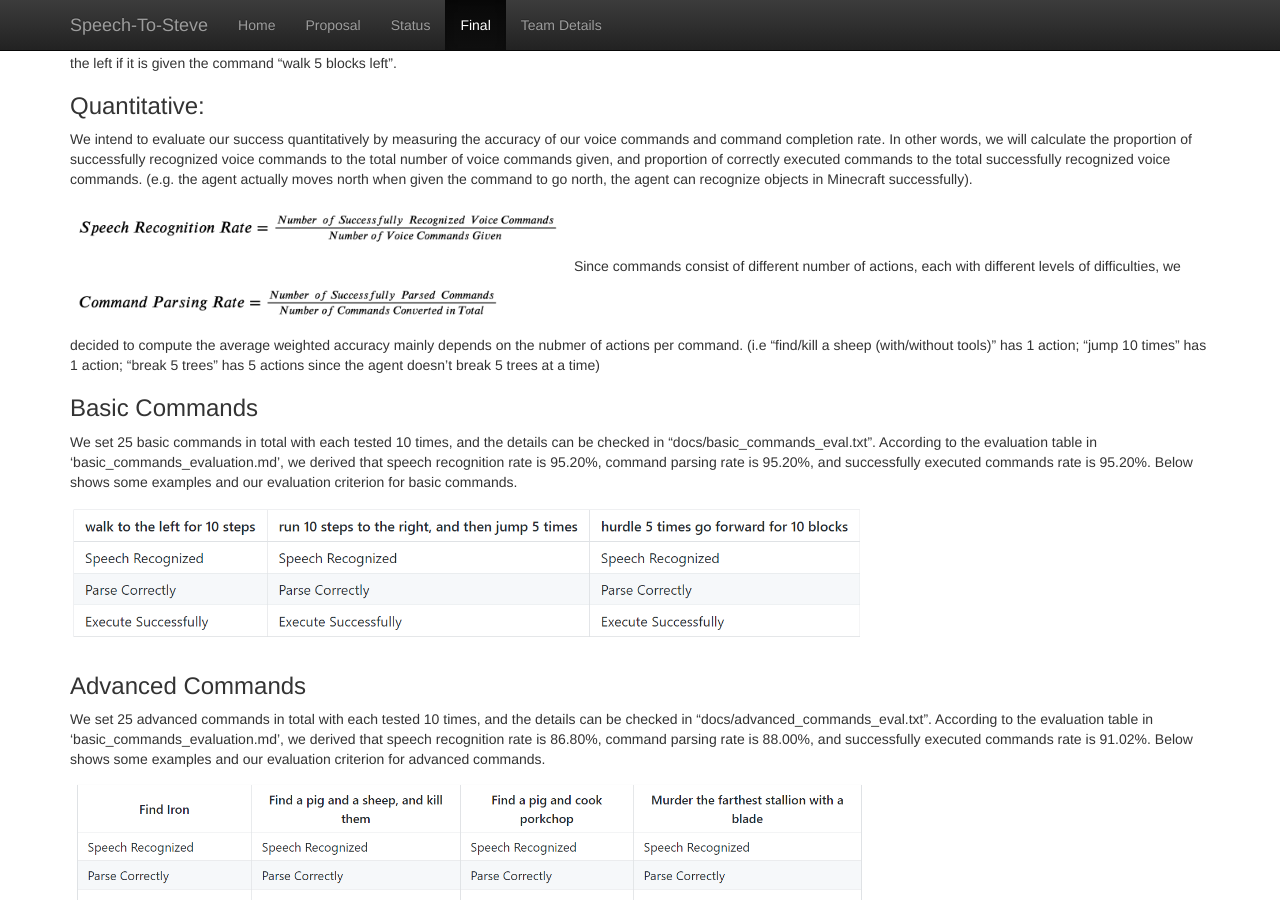
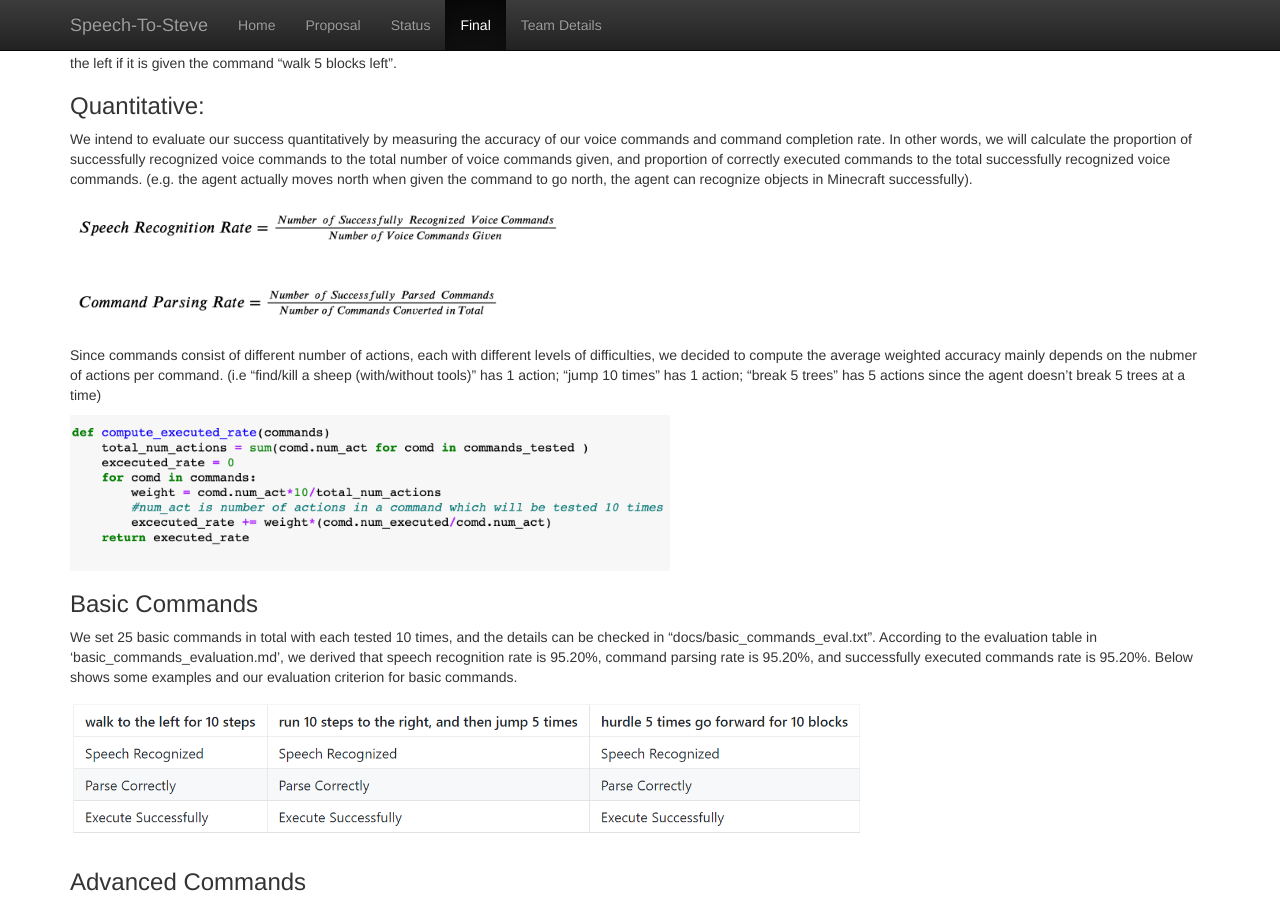
Before and after one commit to geeeeeeeeew/CS-175-Team-Direction-, a Jekyll site: the page built from docs/final.md, in a window 1280 px wide and 900 px high, scrolled down 4636 px. Built offline with Jekyll 4.4.1, drawn with Linux system fonts in a browser that asks for light colours.

Commit message:
Update final.md

```diff
--- a/docs/final.md
+++ b/docs/final.md
@@ -88,7 +88,10 @@
 We intend to evaluate our success quantitatively by measuring the accuracy of our voice commands and command completion rate. In other words, we will calculate the proportion of successfully recognized voice commands to the total number of voice commands given, and proportion of correctly executed commands to the total successfully recognized voice commands. (e.g. the agent actually moves north when given the command to go north, the agent can recognize objects in Minecraft successfully).
 
 <img src="equation1.png" class="inline" width = "500"/>
+
 Since commands consist of different number of actions, each with different levels of difficulties, we decided to compute the average weighted accuracy mainly depends on the nubmer of actions per command. (i.e "find/kill a sheep (with/without tools)" has 1 action; "jump 10 times" has 1 action; "break 5 trees" has 5 actions since the agent doesn't break 5 trees at a time)
+
+<img src="equation2.png" alt=" " class="inline" width = "600"/>
 
 
 ###  Basic Commands
```
